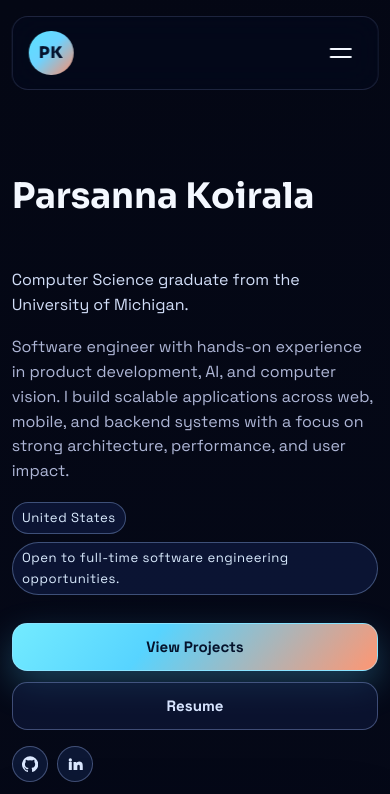
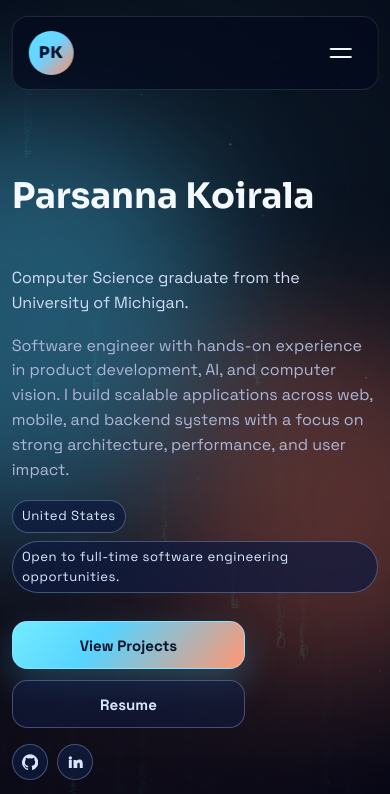
Before and after one commit to ParsannaK/parsannak.github.io, a React (Vite) app: page / in a window 390 px wide. Shown: the top 794 px of the page. Built offline with nearby package versions, Linux system fonts and the light colour scheme.

Commit message:
Improve mobile hero fallback and add glitch name effect

```diff
--- a/src/content/siteContent.ts
+++ b/src/content/siteContent.ts
@@ -28,15 +28,34 @@ export const siteContent: SiteContent = {
   skills: [
     {
       title: 'Languages',
-      items: ['TypeScript', 'JavaScript', 'Python', 'Swift', 'Java', 'C++', 'Node.js', 'C#'],
+      items: ['TypeScript', 'JavaScript', 'Python', 'Swift', 'Java', 'C++', 'Rust', 'C#'],
     },
     {
       title: 'Frameworks & Tools',
-      items: ['React', 'React Native', 'Expo', 'SwiftUI', 'Git', 'Maven', 'SQL', 'Oracle'],
+      items: [
+        'React',
+        'React Native',
+        'Expo',
+        'SwiftUI',
+        'Unity',
+        'Unreal Engine',
+        'Git',
+        'Docker',
+        'Maven',
+      ],
     },
     {
       title: 'Cloud, Backend & Data',
-      items: ['Supabase', 'Render', 'Cloudflare R2', 'REST APIs', 'System Design', 'Databases'],
+      items: [
+        'AWS',
+        'Supabase',
+        'Render',
+        'Cloudflare R2',
+        'REST APIs',
+        'PostgreSQL',
+        'Oracle',
+        'System Design',
+      ],
     },
     {
       title: 'AI/ML & Engineering Practices',
@@ -44,6 +63,7 @@ export const siteContent: SiteContent = {
         'Machine Learning',
         'Deep Learning',
         'Computer Vision',
+        'PyTorch',
         'CoreML',
         'OpenCV',
         'Agile Development',
--- a/src/hooks/useGraphicsMode.ts
+++ b/src/hooks/useGraphicsMode.ts
@@ -18,12 +18,18 @@ function isConstrainedDevice(): boolean {
   return memoryConstrained || cpuConstrained;
 }
 
+function isMobileLikeViewport(): boolean {
+  if (typeof window === 'undefined') return false;
+  return window.matchMedia('(max-width: 900px), (pointer: coarse)').matches;
+}
+
 export function useGraphicsMode(): { enable3D: boolean; reducedMotion: boolean } {
   const reducedMotion = useReducedMotion();
 
   const enable3D = useMemo(() => {
     if (typeof window === 'undefined') return false;
     if (reducedMotion) return false;
+    if (isMobileLikeViewport()) return false;
     if (isConstrainedDevice()) return false;
     return hasWebGLSupport();
   }, [reducedMotion]);
--- a/src/styles.css
+++ b/src/styles.css
@@ -136,22 +136,25 @@ img {
 .app-shell {
   position: relative;
   overflow: clip;
+  isolation: isolate;
+  min-height: 100vh;
 }
 
 .matrix-rain {
   position: fixed;
   inset: 0;
-  z-index: -4;
+  z-index: 0;
   pointer-events: none;
-  opacity: 0.17;
-  mix-blend-mode: screen;
+  opacity: 0.3;
+  mix-blend-mode: normal;
+  filter: saturate(1.12) contrast(1.04);
   mask-image: linear-gradient(to bottom, rgba(0, 0, 0, 0.6), rgba(0, 0, 0, 1));
 }
 
 .starfield {
   position: fixed;
   inset: -10%;
-  z-index: -3;
+  z-index: -2;
   pointer-events: none;
   transition: opacity 800ms ease;
 }
@@ -190,7 +193,7 @@ img {
   position: fixed;
   inset: -20%;
   pointer-events: none;
-  z-index: -2;
+  z-index: -1;
   background:
     radial-gradient(circle at var(--pointer-soft-a-x) var(--pointer-soft-a-y), rgba(129, 243, 255, 0.11), transparent 50%),
     radial-gradient(circle at var(--pointer-soft-b-x) var(--pointer-soft-b-y), rgba(255, 150, 111, 0.09), transparent 46%);
@@ -415,6 +418,8 @@ img {
 }
 
 main {
+  position: relative;
+  z-index: 1;
   width: min(1120px, 92vw);
   margin: 0 auto;
   padding-top: 7.5rem;
@@ -467,7 +472,9 @@ main {
   font-size: clamp(2.2rem, 6vw, 4.4rem);
   line-height: 1;
   font-family: 'Sora', sans-serif;
-  display: inline-block;
+  display: block;
+  inline-size: fit-content;
+  max-inline-size: 100%;
   position: relative;
   isolation: isolate;
   transition:
@@ -477,21 +484,30 @@ main {
     letter-spacing 240ms ease;
 }
 
+.hero-name::before,
 .hero-name::after {
   content: attr(data-text);
   position: absolute;
   inset: 0;
-  color: rgba(113, 236, 255, 0.58);
   pointer-events: none;
   opacity: 0;
   transform: translate3d(0, 0, 0);
-  text-shadow:
-    -1px 0 rgba(255, 140, 111, 0.38),
-    1px 0 rgba(111, 235, 255, 0.46);
   transition:
     opacity 220ms ease,
     transform 220ms ease;
-  z-index: -1;
+  z-index: 1;
+}
+
+.hero-name::before {
+  color: rgba(111, 235, 255, 0.82);
+  text-shadow: -2px 0 rgba(111, 235, 255, 0.45);
+  clip-path: polygon(0 0, 100% 0, 100% 46%, 0 46%);
+}
+
+.hero-name::after {
+  color: rgba(255, 160, 122, 0.82);
+  text-shadow: 2px 0 rgba(255, 151, 114, 0.48);
+  clip-path: polygon(0 56%, 100% 56%, 100% 100%, 0 100%);
 }
 
 .hero-name:hover {
@@ -507,13 +523,19 @@ main {
   -webkit-background-clip: text;
   background-clip: text;
   color: transparent;
-  animation: nameSheen 2.8s linear infinite;
+  animation:
+    nameSheen 2.8s linear infinite,
+    nameJitter 1.1s steps(2, end) infinite;
+}
+
+.hero-name:hover::before {
+  opacity: 0.72;
+  animation: nameGlitchTop 860ms steps(2, end) infinite;
 }
 
 .hero-name:hover::after {
-  opacity: 0.86;
-  transform: translate3d(3px, -2px, 0);
-  animation: nameGhost 1.2s steps(2, end) infinite;
+  opacity: 0.84;
+  animation: nameGlitchBottom 940ms steps(2, end) infinite;
 }
 
 .hero-copy h2 {
@@ -1083,6 +1105,8 @@ main {
 }
 
 .site-footer {
+  position: relative;
+  z-index: 1;
   width: min(1120px, 92vw);
   margin: 0 auto;
   padding: 2rem 0 3rem;
@@ -1219,15 +1243,48 @@ main {
   }
 }
 
-@keyframes nameGhost {
+@keyframes nameJitter {
   0%,
   100% {
-    transform: translate3d(3px, -2px, 0);
-    opacity: 0.82;
+    transform: translateY(-3px) scale(1.018);
+  }
+  35% {
+    transform: translateY(-2px) scale(1.018) skewX(-1.2deg);
+  }
+  70% {
+    transform: translateY(-3px) scale(1.018) skewX(1deg);
+  }
+}
+
+@keyframes nameGlitchTop {
+  0%,
+  100% {
+    transform: translate3d(0, 0, 0);
+  }
+  25% {
+    transform: translate3d(-3px, -2px, 0);
   }
   50% {
+    transform: translate3d(3px, 1px, 0);
+  }
+  75% {
     transform: translate3d(-2px, 2px, 0);
-    opacity: 0.42;
+  }
+}
+
+@keyframes nameGlitchBottom {
+  0%,
+  100% {
+    transform: translate3d(0, 0, 0);
+  }
+  20% {
+    transform: translate3d(3px, 2px, 0);
+  }
+  45% {
+    transform: translate3d(-2px, -1px, 0);
+  }
+  72% {
+    transform: translate3d(2px, -2px, 0);
   }
 }
 
@@ -1309,11 +1366,40 @@ main {
   }
 
   .matrix-rain {
-    opacity: 0.15;
+    opacity: 0.22;
   }
 
   .hero-roleline::before {
     content: 'Developer';
+  }
+
+  .hero-copy {
+    display: flex;
+    flex-direction: column;
+    align-items: flex-start;
+  }
+
+  .hero-roleline {
+    display: block;
+    width: 100%;
+    margin-top: 0.2rem;
+  }
+
+  .typed-live {
+    display: inline-flex;
+    max-width: 100%;
+  }
+
+  .hero-fallback {
+    align-items: center;
+    justify-items: center;
+  }
+
+  .hero-fallback img {
+    width: min(320px, 88%);
+    aspect-ratio: 4 / 5;
+    margin-inline: auto;
+    object-position: 50% 30%;
   }
 }
 
@@ -1356,4 +1442,8 @@ main {
   .hero-name:hover::after {
     animation: none;
   }
+
+  .hero-name:hover::before {
+    animation: none;
+  }
 }
```
